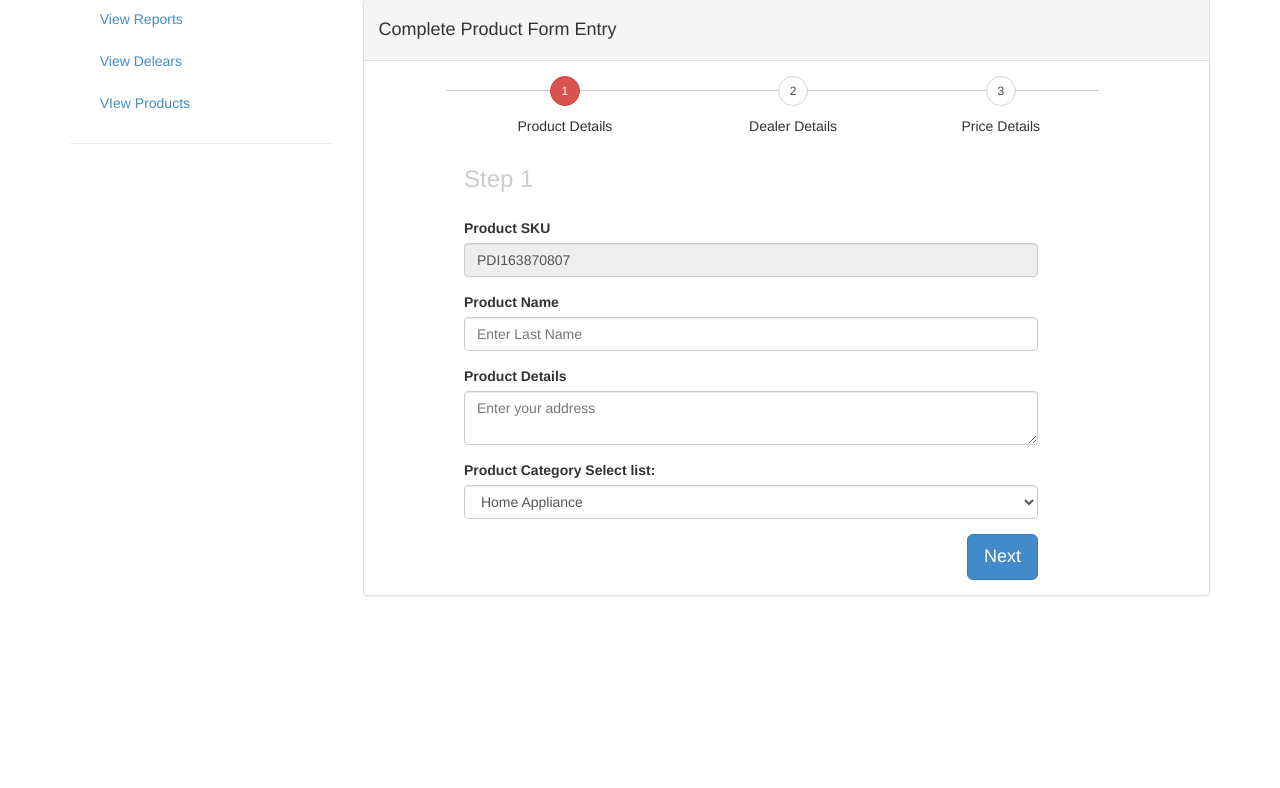
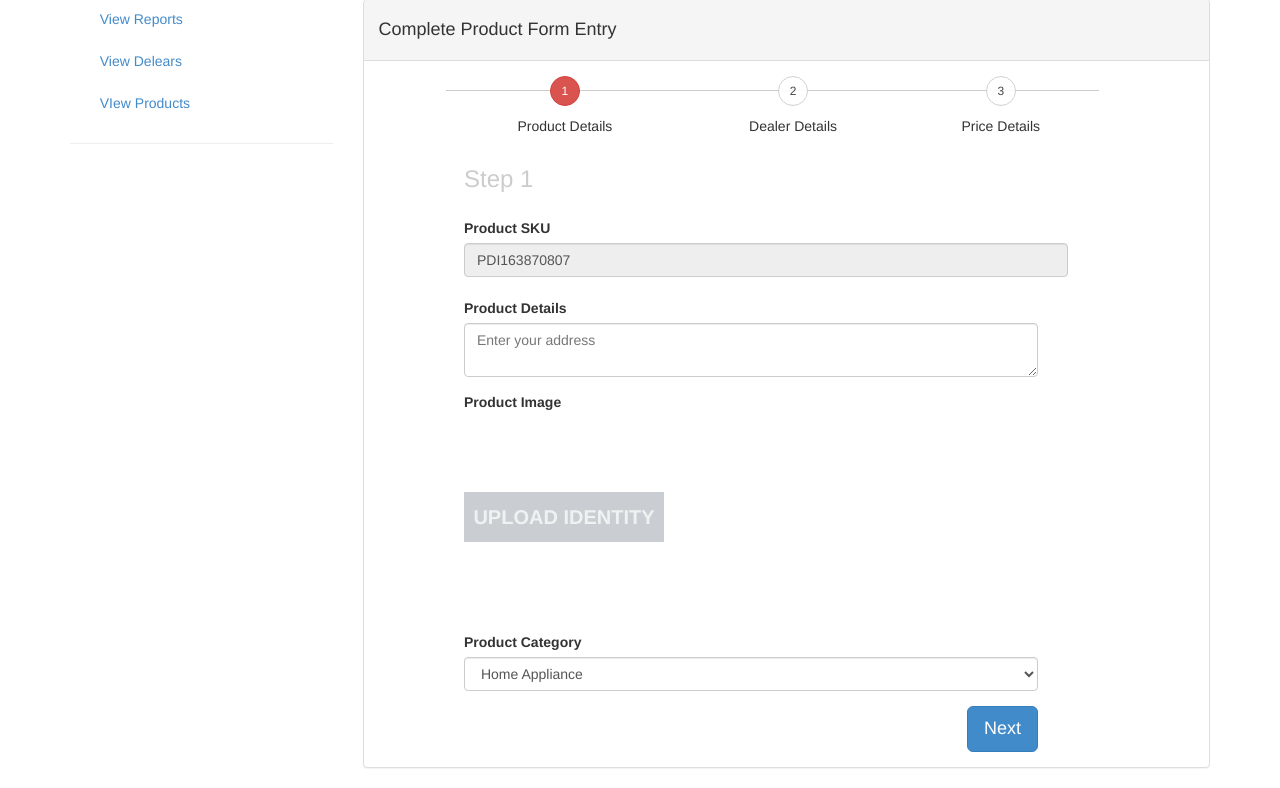
Before and after one commit to sagar767/inventory, a PHP site: page /sites/new-product in a window 1280 px wide. Shown: the part 159-947 px from the top of the page. Before the commit the page ends 755 px from the top, so only its background shows below. Run offline with PHP 8.4, Linux system fonts and the light colour scheme; the visitor is signed in with stand-in values (Sample User, id 1); some libraries are stand-ins or nearby versions; some web fonts are replaced.

Commit message:
Product upload code added

```diff
--- a/css/style.css
+++ b/css/style.css
@@ -73,3 +73,38 @@ footer {
 .btn[disabled]{
 	opacity:0.9;
 }
+
+/*Upload Button style*/
+#image-preview {
+  width: 200px;
+  height: 200px;
+  position: relative;
+  overflow: hidden;
+  background-color: #ffffff;
+  color: #ecf0f1;
+ }
+  input {
+    line-height: 200px;
+    font-size: 200px;
+    position: absolute;
+    opacity: 0;
+    z-index: 10;
+  }
+  #image-preview label {
+    position: absolute;
+    z-index: 5;
+    opacity: 0.8;
+    cursor: pointer;
+    background-color: #bdc3c7;
+    width: 200px;
+    height: 50px;
+    font-size: 20px;
+    line-height: 50px;
+    text-transform: uppercase;
+    top: 0;
+    left: 0;
+    right: 0;
+    bottom: 0;
+    margin: auto;
+    text-align: center;
+  }
--- a/js/site.js
+++ b/js/site.js
@@ -1,11 +1,13 @@
-$(document).ready(function () {
+$(document).ready(function() {
+
+/*Product Registration Process*/
 	var navListItems = $('div.setup-panel div a'),
 	    allWells = $('.setup-content'),
 	    allNextBtn = $('.nextBtn');
 
 	allWells.hide();
 
-  navListItems.click(function (e) {
+	navListItems.click(function(e) {
 		e.preventDefault();
 		var $target = $($(this).attr('href')),
 		    $item = $(this);
@@ -19,7 +21,7 @@ $(document).ready(function () {
 		}
 	});
 
-  allNextBtn.click(function(){
+	allNextBtn.click(function() {
 		var curStep = $(this).closest(".setup-content"),
 		    curStepBtn = curStep.attr("id"),
 		    nextStepWizard = $('div.setup-panel div a[href="#' + curStepBtn + '"]').parent().next().children("a"),
@@ -27,8 +29,8 @@ $(document).ready(function () {
 		    isValid = true;
 
 		$(".form-group").removeClass("has-error");
-	  for(var i=0; i<curInputs.length; i++){
-		  if (!curInputs[i].validity.valid){
+		for (var i = 0; i < curInputs.length; i++) {
+			if (!curInputs[i].validity.valid) {
 				isValid = false;
 				$(curInputs[i]).closest(".form-group").addClass("has-error");
 			}
@@ -39,4 +41,15 @@ $(document).ready(function () {
 	});
 
 	$('div.setup-panel div a.btn-danger').trigger('click');
+
+
+/*Product Upload button related*/
+	$.uploadPreview({
+		input_field : "#image-upload", // Default: .image-upload
+		preview_box : "#image-preview", // Default: .image-preview
+		label_field : "#image-label", // Default: .image-label
+		label_default : "Choose File", // Default: Choose File
+		label_selected : "Change File", // Default: Change File
+		no_label : true // Default: false
 	});
+});
--- a/sites/layout/footer.php
+++ b/sites/layout/footer.php
@@ -2,6 +2,7 @@
 <script src="../js/jquery.validate.min.js" type="text/javascript"></script>
 <script src="../js/bootstrap.min.js" type="text/javascript"></script>
 <script src="../js/jquery.ui.shake.min.js" type="text/javascript"></script>
+<script src="../js/jquery.uploadPreview.js" type="text/javascript"></script>
 <script src="../js/site.js" type="text/javascript"></script>
 </body>
 </html>
--- a/sites/new-product.php
+++ b/sites/new-product.php
@@ -1,9 +1,6 @@
-<?php $title = "Home - Inventory";
-
+<?php $title = "Product Registration";
 require_once ("layout/header.php");
-
 require_once ("layout/primary-nav.php");
-
 ?>
 
 <div class="container">
@@ -51,14 +48,14 @@ require_once ("layout/primary-nav.php");
 									</div>
 								</div>
 							</div>
-							<form role="form" action="" method="post">
+							<form role="form" action="" method="post" id="productRegistration">
 								<div class="row setup-content" id="step-1">
 									<div class="col-xs-9 col-md-offset-1">
 										<div class="col-md-12">
 											<h3> Step 1</h3>
 											<div class="form-group">
 												<label class="control-label">Product SKU</label>
-												<input  maxlength="100" disabled type="text" value="<?php echo "PDI".mt_rand(); ?>" required="required" class="form-control" placeholder="Enter First Name"  />
+												<input  maxlength="100" disabled type="text" value="<?php echo "PDI" . mt_rand(); ?>" required="required" class="form-control" placeholder="Enter First Name"  />
 											</div>
 											<div class="form-group">
 												<label class="control-label">Product Name</label>
@@ -69,13 +66,19 @@ require_once ("layout/primary-nav.php");
 												<textarea required="required" class="form-control" placeholder="Enter your address" ></textarea>
 											</div>
 											<div class="form-group">
+												<label class="control-label">Product Image</label>
+												<div id="image-preview">
+													<label for="image-upload" id="image-label">Upload Identity</label>
+													<input type="file" name="image" id="image-upload" />
+												</div>
+											</div>
+											<div class="form-group">
 												<label class="control-label">Product Category</label>
-												<label for="sel1">Select list:</label>
-												  <select class="form-control" id="sel1">
-												    <option>Home Appliance</option>
-												    <option>Mobile</option>
-												    <option>Grocery</option>
-												  </select>
+												<select class="form-control" id="sel1">
+													<option>Home Appliance</option>
+													<option>Mobile</option>
+													<option>Grocery</option>
+												</select>
 											</div>
 											<button class="btn btn-primary nextBtn btn-lg pull-right" type="button" >
 												Next
```
Also changed, not shown: sites/home.php (+6 -11 lines). Lines whose indentation alone changed are shown as unchanged.
